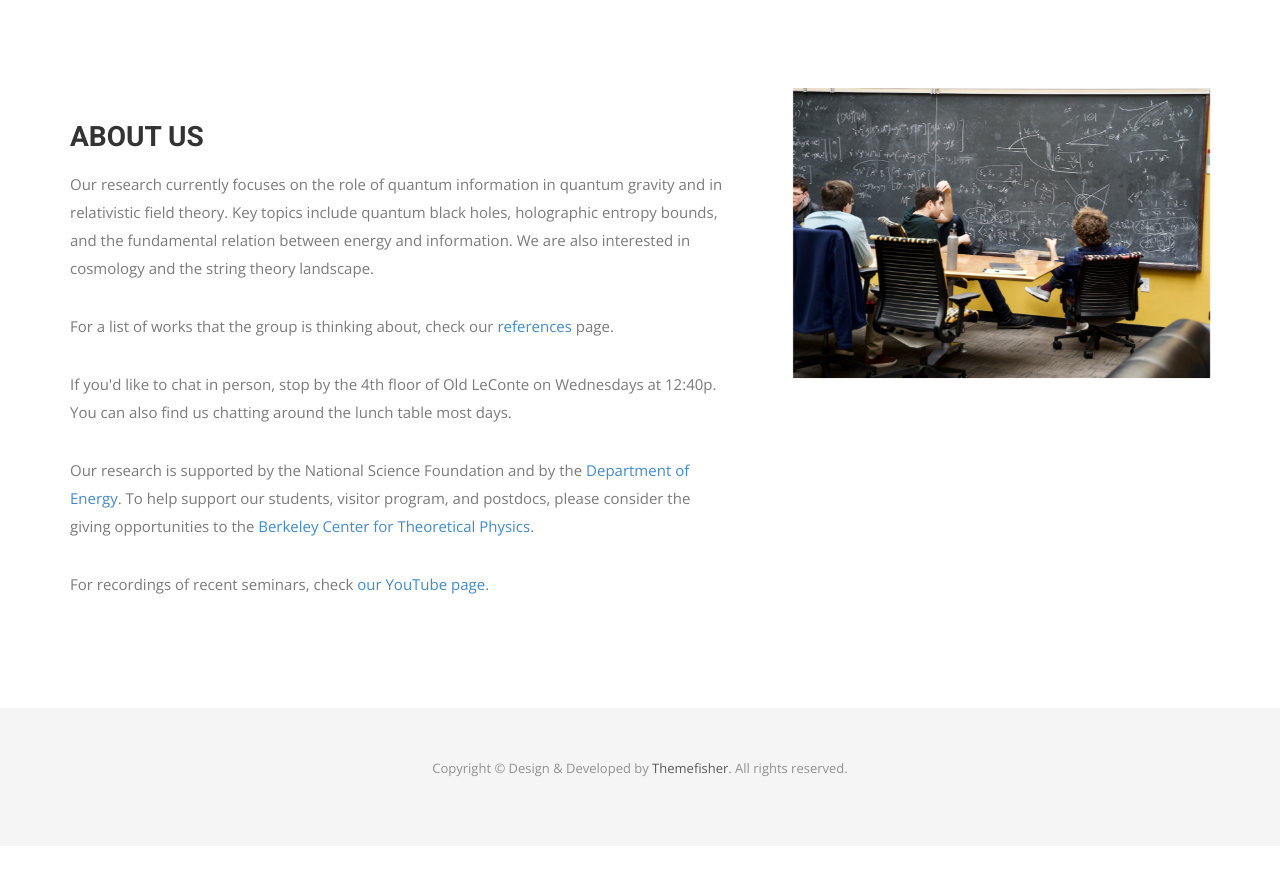
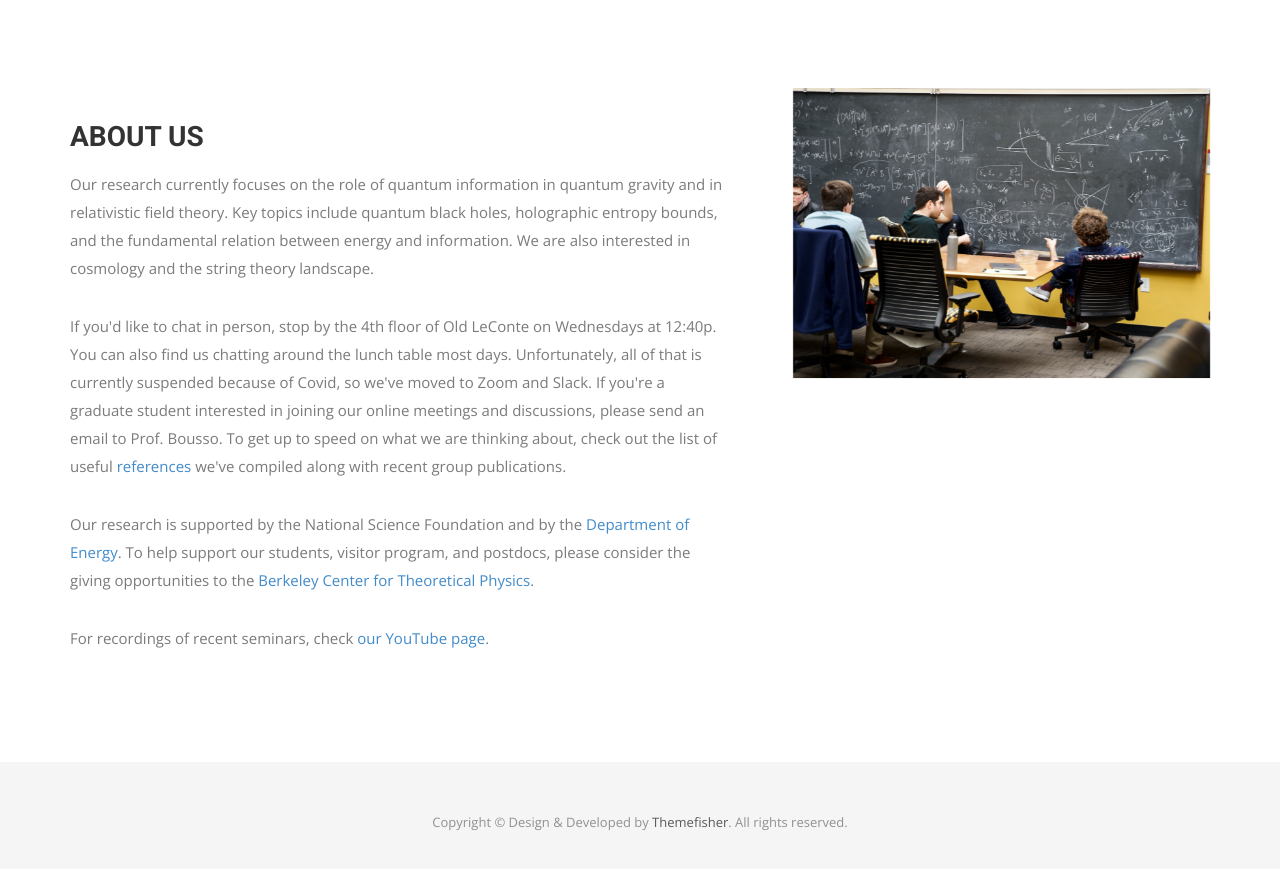
Before and after one commit to bousso-group/bousso-group.github.io, a Jekyll site: the page built from index.html, in a window 1280 px wide and 900 px high, scrolled down 790 px. Shown: the top 869 px of the window. Built offline with Jekyll 4.4.1, drawn with Linux system fonts in a browser that asks for light colours; nearby versions of some CDN libraries; some web fonts are replaced; before the commit the page ends 1636 px from its top, so only the background shows below that.

Commit message:
Update index.html

```diff
--- a/index.html
+++ b/index.html
@@ -30,9 +30,9 @@ permalink: /
           </div>
           <p>Our research currently focuses on the role of quantum information in quantum gravity and in relativistic field theory. Key topics include quantum black holes, holographic entropy bounds, and the fundamental relation between energy and information. We are also interested in cosmology and the string theory landscape.</p>
 
-          <p>For a list of works that the group is thinking about, check our <a href="/references">references</a> page.</p>
 
-          <p>If you'd like to chat in person, stop by the 4th floor of Old LeConte on Wednesdays at 12:40p. You can also find us chatting around the lunch table most days.</p>
+
+          <p>If you'd like to chat in person, stop by the 4th floor of Old LeConte on Wednesdays at 12:40p. You can also find us chatting around the lunch table most days. Unfortunately, all of that is currently suspended because of Covid, so we've moved to Zoom and Slack. If you're a graduate student interested in joining our online meetings and discussions, please send an email to Prof. Bousso. To get up to speed on what we are thinking about, check out the list of useful <a href="/references">references</a> we've compiled along with recent group publications.</p>
 
           <p> Our research is supported by the National Science Foundation and by the <a href="https://sites.google.com/view/geoflow/home">Department of Energy</a>. To help support our students, visitor program, and postdocs, please consider the giving opportunities to the <a href="http://ctp.berkeley.edu/giving.html">Berkeley Center for Theoretical Physics</a>.</p>
 
```
